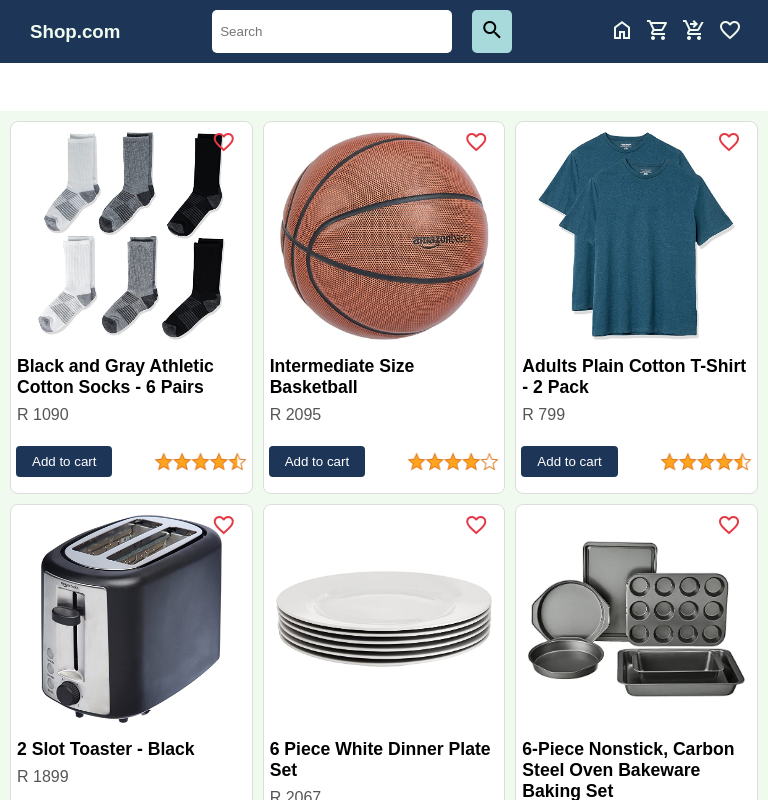
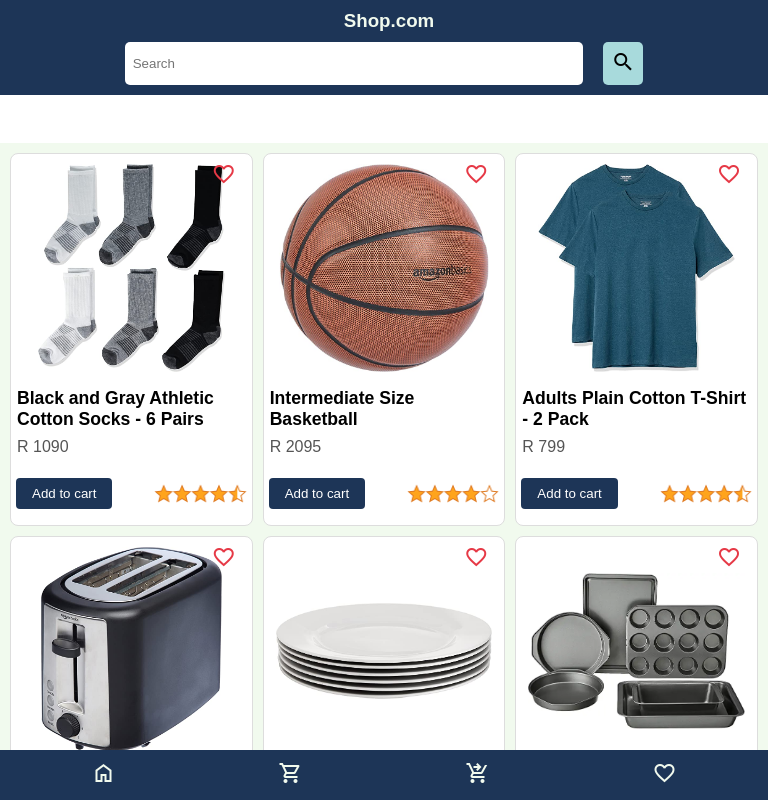
Before and after one commit to LuckySibanda/react-ecommerce-site, a React (Vite) app: page / in a window 768 px wide. Shown: the top 800 px of the page. Built offline with nearby package versions, Linux system fonts and the light colour scheme.

Commit message:
Implement: Responsive design for bigger displays

```diff
--- a/src/App.css
+++ b/src/App.css
@@ -60,11 +60,14 @@
 }
 
 .search--box--container {
+	width: 90%;
 	display: flex;
+	justify-content: center;
 }
 
 .search--product--input {
-	width: 15rem;
+	/* width: 15rem; */
+	width: 70%;
 	padding: 0.5rem;
 	margin-right: 1.25rem;
 	border: none;
@@ -92,33 +95,7 @@
 	font-size: 16px;
 }
 
-  /* Adjustments for Small to Medium Devices */
-  @media screen and (max-width: 600px) {
-	header {
-	  flex-direction: column;
-	  align-items: center;
-	}
 
-	.toggle--buttons {
-	  position: fixed;
-	  bottom: 0;
-	  width: 100%;
-	  background-color: var(--clr-bold-blue);
-	  padding: 10px;
-	  display: flex;
-	  justify-content: space-around;
-	  z-index: 10000;
-	}
-
-	.cart--button,
-	.wishlist--button {
-	  margin-right: 0;
-	}
-
-	.search--box--container {
-	  margin-top: 10px;
-	}
-  }
 
 
 
@@ -137,7 +114,9 @@
 	padding: 20px;
 	border-radius: 5px;
 	z-index: 1000;
+	width: 40%;
 	max-width: 80%;
+	height: 95vh;
 	overflow-y: auto;
 	color: black;
 	display: flex;
@@ -247,22 +226,7 @@ h2 {
 	width: 100%;
 }
 
-/* Adjustments for Small to Medium Devices */
-@media screen and (max-width: 600px) {
-  .empty--error,
-  .wishlist,
-  .cart,
-  .checkout {
-    width: 100%;
-    max-width: none;
-  }
 
-  .wishlist--product--list,
-  .cart--product--list,
-  .checkout--product--list {
-    max-height: none; /* Remove max-height on small screens */
-  }
-}
 
 
 .product--grid {
@@ -310,11 +274,13 @@ h2 {
 	object-fit: contain;
 	margin: 0 auto;
 	cursor: pointer;
-	transition: transform 0.3s ease; /* Add a smooth transition effect on hover */
+	transition: transform 0.3s ease;
+	/* Add a smooth transition effect on hover */
 }
 
 .product--image:hover {
-	transform: scale(1.1); /* Add a slight zoom effect on hover */
+	transform: scale(1.1);
+	/* Add a slight zoom effect on hover */
 }
 
 .product--information {
@@ -350,7 +316,7 @@ h2 {
 	padding: 8px 16px;
 	border-radius: 4px;
 	cursor: pointer;
-	transition: background-color 0.3s ease;
+	transition: 0.3s ease;
 }
 
 .addtowishlist {
@@ -389,23 +355,27 @@ h2 {
 }
 
 
-  @media screen and (max-width: 600px) {
-	.product--grid {
-		grid-template-columns: repeat(2, 1fr);
-	}
-  }
 
-  @media (min-width: 601px) and (max-width: 1000px) {
-	.product--grid {
-		grid-template-columns: repeat(3, 1fr);
-	}
-  }
+
+
+
 
 
 .product--page {
 	display: flex;
 	flex-direction: column;
 	padding: 1rem;
+
+
+	width: 100%;
+	max-width: none;
+	position: absolute;
+	background-color: #fff;
+	top: 0;
+	right: 0;
+	/* height: 46rem; */
+	height: 95vh;
+	z-index: 1001;
 }
 
 .product--page--header {
@@ -477,7 +447,60 @@ h2 {
 	color: #fff;
 }
 
+
+
+
+
+
+/* Adjustments for Small to Medium Devices */
 @media screen and (max-width: 600px) {
+	header {
+		flex-direction: column;
+		align-items: center;
+	}
+
+	.toggle--buttons {
+		position: fixed;
+		bottom: 0;
+		width: 100%;
+		background-color: var(--clr-bold-blue);
+		padding: 10px;
+		display: flex;
+		justify-content: space-around;
+		z-index: 10000;
+	}
+
+	.cart--button,
+	.wishlist--button {
+		margin-right: 0;
+	}
+
+	.search--box--container {
+		margin-top: 10px;
+	}
+
+
+	.product--grid {
+		grid-template-columns: repeat(2, 1fr);
+	}
+
+
+	.empty--error,
+	.wishlist,
+	.cart,
+	.checkout {
+		width: 100%;
+		max-width: none;
+	}
+
+	.wishlist--product--list,
+	.cart--product--list,
+	.checkout--product--list {
+		max-height: none;
+		/* Remove max-height on small screens */
+	}
+
+
 	body {
 		/* for the product page to be position top */
 		position: relative;
@@ -490,11 +513,76 @@ h2 {
 		background-color: #fff;
 		top: 0;
 		right: 0;
-		height: 46rem;
+		/* height: 46rem; */
+		height: 95vh;
 		z-index: 1001;
 	}
 }
 
-/* think theres a bug with how the product page product is being added to the cart if user wants to do that, check props, functions and all that stuff header */
+
+
+
+
+
+@media (min-width: 601px) and (max-width: 850px) {
+
+	header {
+		flex-direction: column;
+		align-items: center;
+	}
+
+	.toggle--buttons {
+		position: fixed;
+		bottom: 0;
+		width: 100%;
+		background-color: var(--clr-bold-blue);
+		padding: 10px;
+		display: flex;
+		justify-content: space-around;
+		z-index: 10000;
+	}
+
+	.cart--button,
+	.wishlist--button {
+		margin-right: 0;
+	}
+
+	.search--box--container {
+		margin-top: 10px;
+	}
+
+
+
+
+	.product--grid {
+		grid-template-columns: repeat(3, 1fr);
+	}
+
+	.empty--error,
+	.wishlist,
+	.cart,
+	.checkout {
+		height: 100vh;
+		width: 70%;
+		max-width: 90%;
+	}
+
+}
+
+
+@media (min-width: 851px) and (max-width: 1200px) {
+
+	.product--grid {
+		grid-template-columns: repeat(3, 1fr);
+	}
+}
+
+
+/* @media screen and (min-width: 1200px) {
+
+	.product--grid {
+		grid-template-columns: repeat(5, 1fr);
+	}
+} */
 
 /* ALSO STYLES FOR SEARCHED PRODUCTS */
--- a/src/componets/Main-products.jsx
+++ b/src/componets/Main-products.jsx
@@ -1,7 +1,7 @@
 import React from "react";
 import PropTypes from "prop-types";
 
-export default function MainBody(props) {
+export default function ProductPage(props) {
     return (
         <div className="product--card">
 
@@ -64,7 +64,7 @@ export default function MainBody(props) {
     );
 }
 
-MainBody.propTypes = {
+ProductPage.propTypes = {
     handleClick: PropTypes.func.isRequired,
     wishlistClick: PropTypes.func.isRequired,
     handleProductClick: PropTypes.func.isRequired,
--- a/src/componets/Product-page.jsx
+++ b/src/componets/Product-page.jsx
@@ -66,7 +66,7 @@ export default function ProductPage(props) {
       <button
         className="product--page--addtocart"
         onClick={() =>
-          props.handleClick(props.prodName, props.prodPrice, props.prodImage)
+          props.handleClick(props.prodId, props.prodName, props.prodPrice, props.prodImage)
         }
       >
         Add to cart
```
Lines whose indentation alone changed are shown as unchanged.
